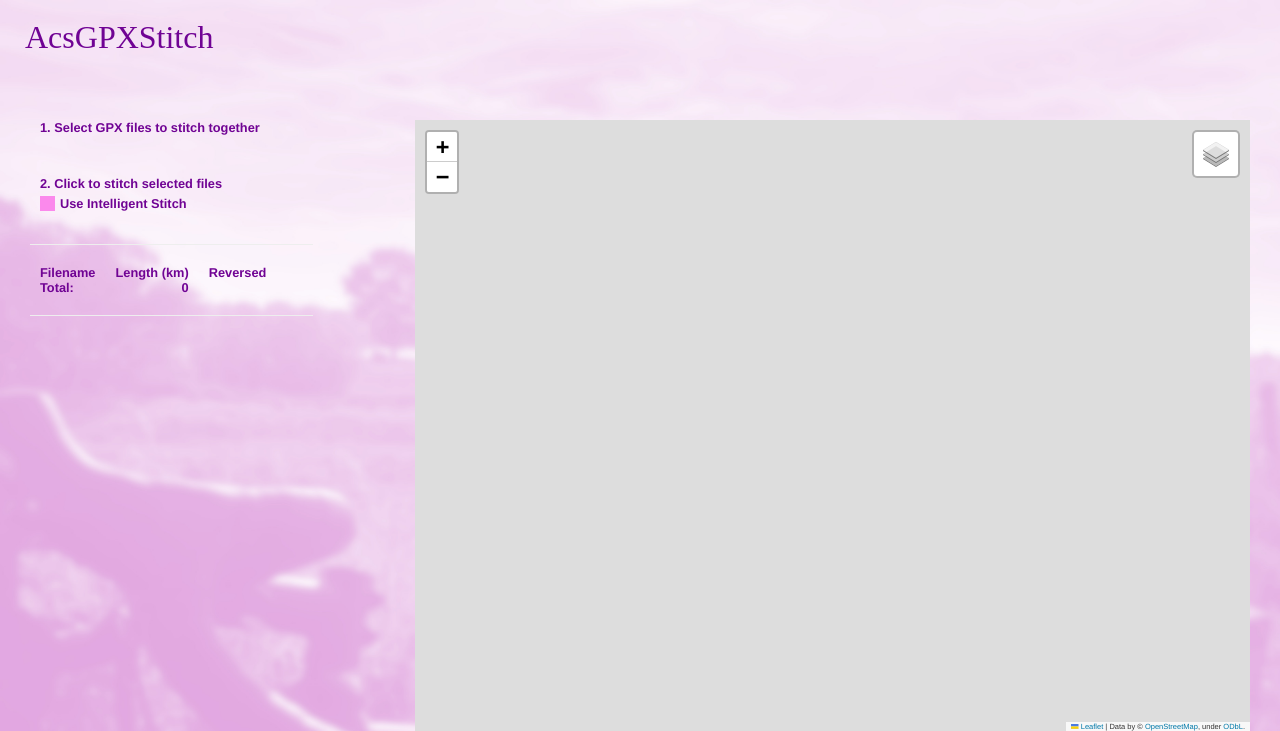
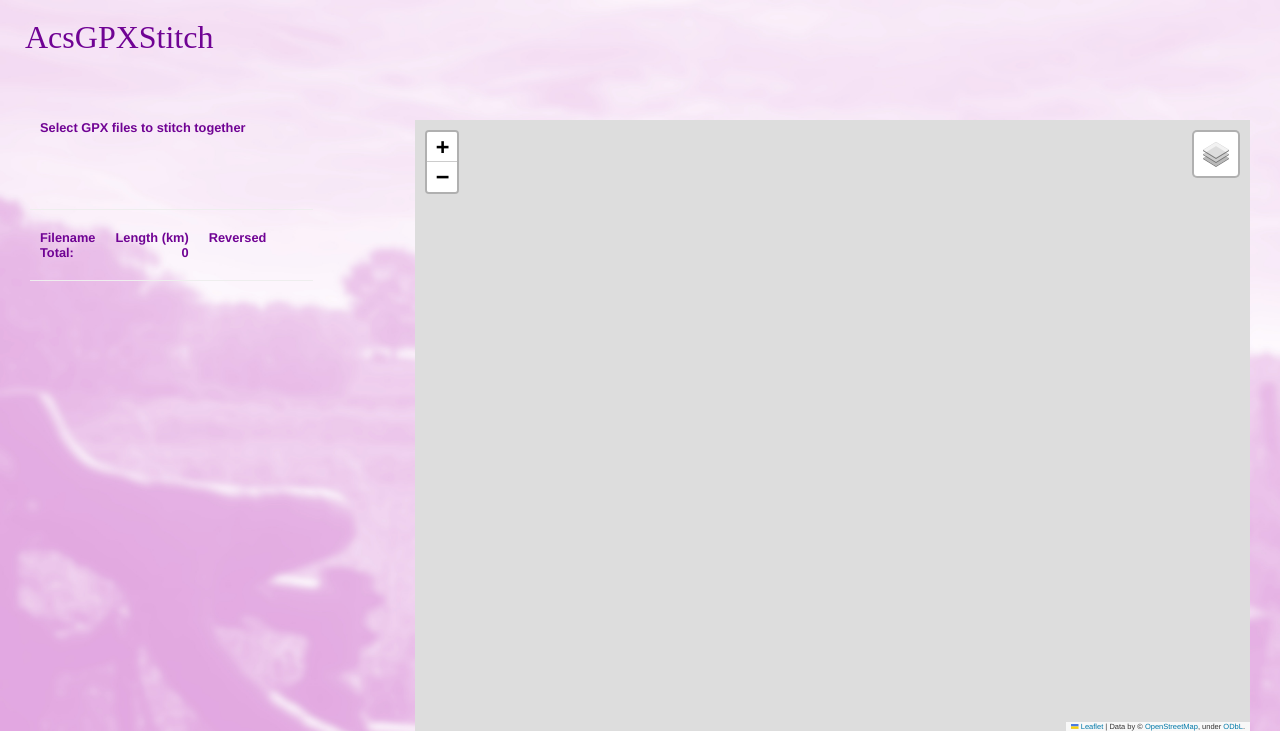
Before and after one commit to AadSchippers/acsgpxstitch, a Django app: page / in a window 1280 px wide. Shown: the top 731 px of the page. Run offline with Django 3.2, Linux system fonts and the light colour scheme; some libraries are stand-ins or nearby versions.

Commit message:
better ux

```diff
--- a/acsgpxstitch_app/templates/acsgpxstitch_app/track_list.html
+++ b/acsgpxstitch_app/templates/acsgpxstitch_app/track_list.html
@@ -18,17 +18,16 @@
                                 {% csrf_token %}
                                 <input type="hidden" name="original_tracks" value="{{ original_tracks }}">
                                 <div class="file-field">
-                                    <label for="gpxfile" id="gpxfilelabel" class="gpxfilelabel">1. Select GPX files to stitch together</label>
+                                    <label for="gpxfile" id="gpxfilelabel" class="gpxfilelabel">Select GPX files to stitch together</label>
                                     <div class="btn">
                                         <input type="file" id="gpxfile" name="gpxfile" accept=".gpx" multiple style="display:none">
                                     </div>
                                     <div class="gpxfilepath file-path-wrapper">
-                                        <input class="gpxfilepath file-path validate" type="text">
+                                        <input class="gpxfilepath file-path validate" type="text" onchange=procesFiles()>
                                     </div>
                                     <br>
-                                    <label for="gpxload" id="gpxloadlabel" class="gpxfilelabel" onclick=procesFiles()>2. Click to stitch selected files</label>
-                                    <input type="submit" id="gpxload" style="display:none">
                                 </div>
+                                {% if tracks.1.filename %}
                                     <label class="checkcontainer">
                                         <b>Use Intelligent Stitch </b>
                                         <input type="checkbox"
@@ -36,12 +35,11 @@
                                             {% if intelligent_stitch %}
                                                 checked="checked"
                                             {% endif %}
-                                        {% if tracks.1.filename %}
                                                 onchange=procesFiles()
-                                        {% endif %}
                                             id="id_intelligent_stitch">
                                         <span class="checkmark"></span>
                                     </label>
+                                {% endif %}
                             </form>
                         </td>
                     </tr>
```
Lines whose indentation alone changed are shown as unchanged.
